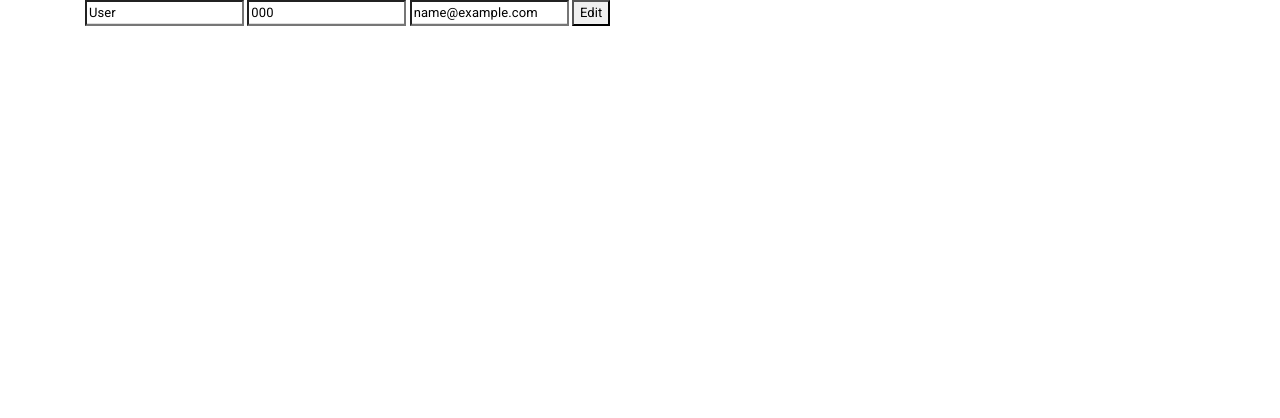
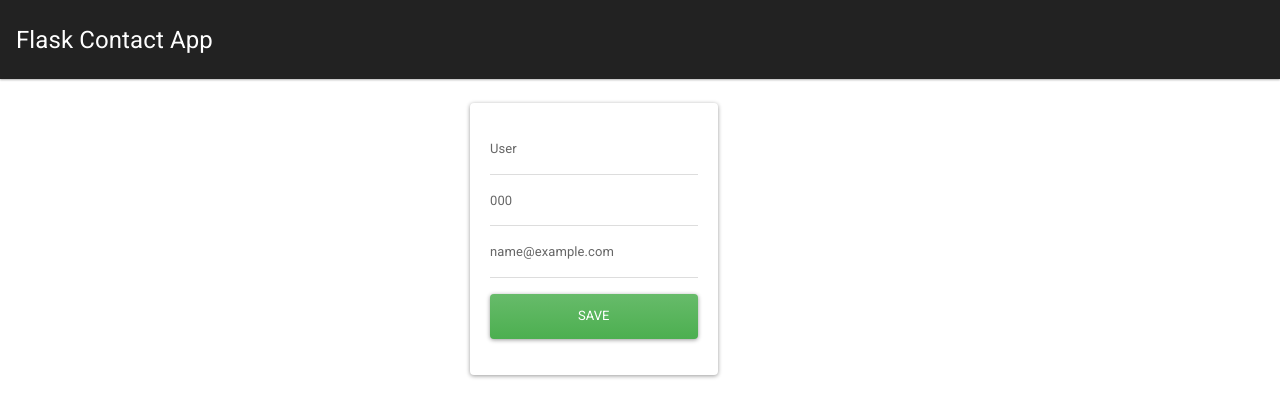
Before and after one commit to aacquesta/Flask_App_Contactos, a Flask app: page /edit/1 in a window 1280 px wide. Shown: the top 418 px of the page. Run offline with Flask 2, Linux system fonts and the light colour scheme; tables that the repository leaves empty or names only in its code hold one stand-in row (values such as "Sample post"); some libraries are stand-ins or nearby versions.

Commit message:
Va todo nuevp

```diff
--- a/templates/edit-contact.html
+++ b/templates/edit-contact.html
@@ -1,16 +1,20 @@
 {% extends 'layout.html'%}
 {% block body%}
-
-
-<form action="/update/{{contact.0}}" method='POST'>
-
-    <input type="text" name="fullname" placeholder="fullname" value = {{contact[1]}}>
-    <input type="text" name="phone" placeholder="phone" value = {{contact.2}}>
-    <input type="text" name="email" placeholder="email" value = {{contact.3}}>
-    <button type="submit">
-        Edit
-    </button>
-
-</form>
+<div class="col-md-3 offset-md-4">
+    <div class="card card-body">
+        <form action="/update/{{contact.0}}" method='POST'>
+            <div class="form-group">
+                <input type="text" name="fullname" placeholder="fullname" value = "{{contact.1}}" class="form-control">
+                <input type="text" name="phone" placeholder="phone" value = "{{contact.2}}" class="form-control">
+                <input type="text" name="email" placeholder="email" value = "{{contact.3}}" class="form-control">
+            </div>
+            <div class="form-group">
+                <button type="submit" class="btn btn-success btn-block">
+                    Save
+                </button>
+            </div>
+        </form>
+    </div>
+</div>
 
 {% endblock %}
--- a/templates/index.html
+++ b/templates/index.html
@@ -22,7 +22,7 @@
                     <input type="text" name="phone" placeholder="phone" class="form-control">
                     <input type="text" name="email" placeholder="email" class="form-control">
                 </div>
-                <button type="submit" class="btn btn.primary btn.block">
+                <button type="submit" class="btn btn-primary btn-block">
                     Save
                 </button>
 
--- a/templates/layout.html
+++ b/templates/layout.html
@@ -7,8 +7,13 @@
     <link rel="stylesheet" href="https://bootswatch.com/4/materia/bootstrap.min.css">
 </head>
 <body>
-
-    <div class="container">
+    <nav class="navbar navbar-expand-lg navbar-dark bg-dark">
+        <a class="navbar-brand" href="/">Flask Contact App</a>
+        <button class="navbar-toggler" type="button" data-toggle="collapse" data-target="#navbarNav" aria-controls="navbarNav" aria-expanded="false" aria-label="Toggle navigation">
+          <span class="navbar-toggler-icon"></span>
+        </button>
+       </nav>
+    <div class="container pt-4" >
         {%block body%}
         {%endblock%}
     </div>
```
Also changed, not shown: static/css/main.css (added).
